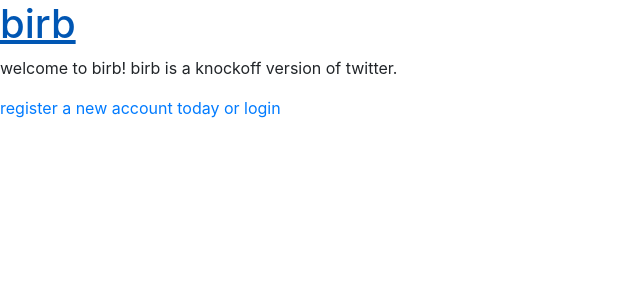
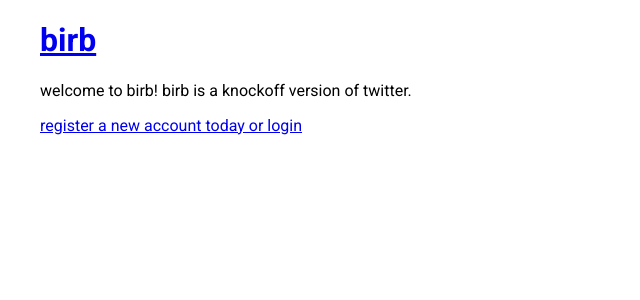
Before and after one commit to gracejiang/birb, a Django app: page / in a window 1280 px wide. Shown: the top 300 px of the page, without its empty margins (0-640 px from the left). Run offline with Django 3.2, Linux system fonts and the light colour scheme.

Commit message:
basic styling

```diff
--- /dev/null
+++ b/main/static/css/base.css
@@ -0,0 +1,7 @@
+* {
+    font-family: 'Roboto', sans-serif;
+}
+
+body {
+    margin-left: 40px;
+}
--- a/main/templates/base.html
+++ b/main/templates/base.html
@@ -1,3 +1,5 @@
+{% load static %}
+
 <!doctype html>
 <html lang="en">
   <head>
@@ -6,13 +8,17 @@
     <meta name="viewport" content="width=device-width, initial-scale=1, shrink-to-fit=no">
 
     <!-- Bootstrap CSS -->
-    <link rel="stylesheet" href="https://cdn.jsdelivr.net/npm/bootstrap@4.5.3/dist/css/bootstrap.min.css" integrity="sha384-TX8t27EcRE3e/ihU7zmQxVncDAy5uIKz4rEkgIXeMed4M0jlfIDPvg6uqKI2xXr2" crossorigin="anonymous">
+    <!-- <link rel="stylesheet" href="https://cdn.jsdelivr.net/npm/bootstrap@4.5.3/dist/css/bootstrap.min.css" integrity="sha384-TX8t27EcRE3e/ihU7zmQxVncDAy5uIKz4rEkgIXeMed4M0jlfIDPvg6uqKI2xXr2" crossorigin="anonymous"> -->
+    <link rel="stylesheet" href="{% static 'css/base.css' %}">
+    <link href="https://fonts.googleapis.com/css2?family=Roboto:ital,wght@0,300;0,400;0,500;0,700;1,400&display=swap" rel="stylesheet">
 
+    {% block styles %}
+    {% endblock %}
     <title>birb</title>
   </head>
   <body>
-    <script src="https://code.jquery.com/jquery-3.5.1.slim.min.js" integrity="sha384-DfXdz2htPH0lsSSs5nCTpuj/zy4C+OGpamoFVy38MVBnE+IbbVYUew+OrCXaRkfj" crossorigin="anonymous"></script>
-    <script src="https://cdn.jsdelivr.net/npm/bootstrap@4.5.3/dist/js/bootstrap.bundle.min.js" integrity="sha384-ho+j7jyWK8fNQe+A12Hb8AhRq26LrZ/JpcUGGOn+Y7RsweNrtN/tE3MoK7ZeZDyx" crossorigin="anonymous"></script>
+    <!-- <script src="https://code.jquery.com/jquery-3.5.1.slim.min.js" integrity="sha384-DfXdz2htPH0lsSSs5nCTpuj/zy4C+OGpamoFVy38MVBnE+IbbVYUew+OrCXaRkfj" crossorigin="anonymous"></script>
+    <script src="https://cdn.jsdelivr.net/npm/bootstrap@4.5.3/dist/js/bootstrap.bundle.min.js" integrity="sha384-ho+j7jyWK8fNQe+A12Hb8AhRq26LrZ/JpcUGGOn+Y7RsweNrtN/tE3MoK7ZeZDyx" crossorigin="anonymous"></script> -->
 
     <h1><a href="/">birb</a></h1>
     {% if user.is_authenticated %}
--- a/main/templates/main.html
+++ b/main/templates/main.html
@@ -1,4 +1,11 @@
 {% extends 'base.html' %}
+{% load static %}
+
+{% block styles %}
+    {% if user.is_authenticated %}
+        <link rel="stylesheet" href="{% static 'css/home.css' %}">
+    {% endif %}
+{% endblock %}
 
 {% block content %}
     {% if user.is_authenticated %}
@@ -14,6 +21,8 @@
         <hr/>
 
         {% for chirp in chirps %}
+            <p><span class="chirp-username"><b>{{ chirp.author.username }}</b></span> |
+                <span class="chirp-created-at"><i>{{ chirp.created_at }}</i></span></p>
             <p>{{ chirp.body }}</p>
             {% if chirp.author == user %}
                 <a href="delete?id={{chirp.id}}">delete chirp</a>
```
Also changed, not shown: main/static/css/home.css (added, +7 -0 lines), db.sqlite3.
